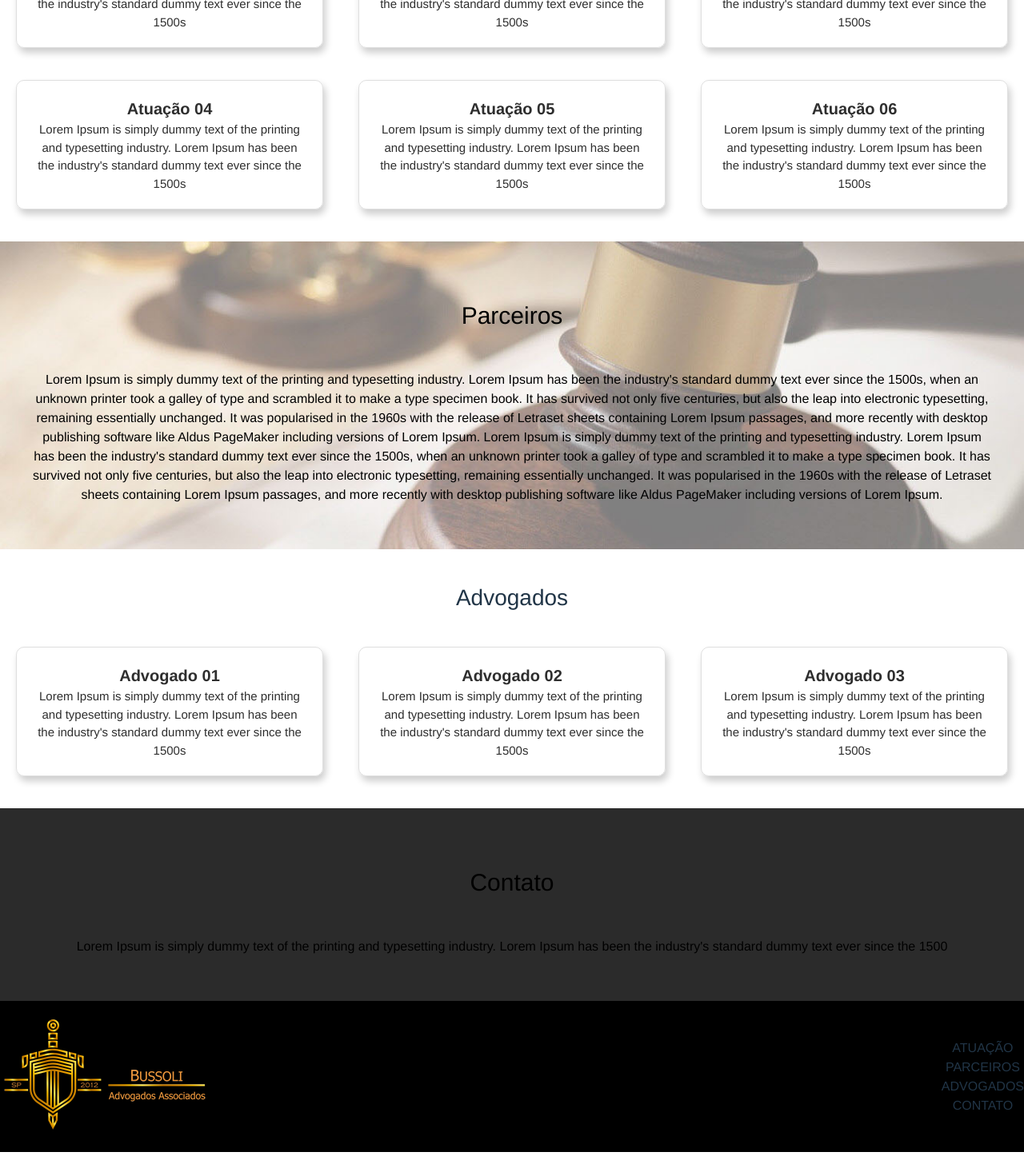
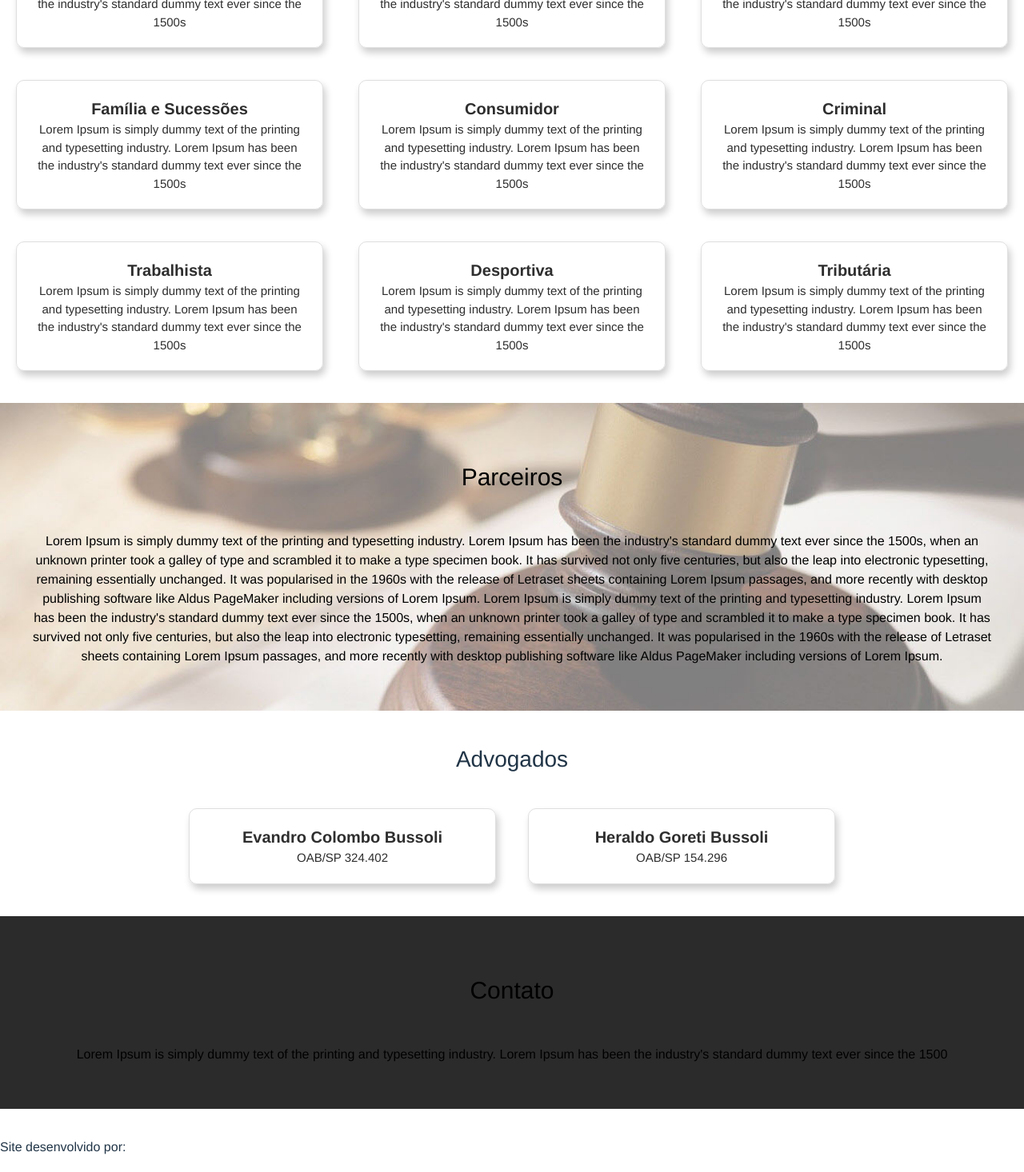
Before and after one commit to brunogomesdev/bussoli-advogados, a React (Vite) app: page / in a window 1280 px wide. Shown: the part 720-2186 px from the top of the page at 80% size. Before the commit the page ends 2161 px from the top, so only its background shows below. Built offline with nearby package versions, Linux system fonts and the light colour scheme.

Commit message:
Ajustes home

```diff
--- a/src/App.css
+++ b/src/App.css
@@ -172,7 +172,7 @@
     background-color: white;
     display: flex;
     flex-wrap: wrap;
-    justify-content: space-between;
+    justify-content: center;
     align-items: center;
     margin: 0 auto;
     padding: 20px 0;
@@ -237,11 +237,11 @@
 .main-rodape {
   width: 100%;
   margin: 0 auto;
-  background-color: black;
+  background-color: white;
 
   .rodape {
     max-width: 1280px;
-    background-color: black;
+    background-color: white;
     display: flex;
     justify-content: space-between;
     align-items: center;
--- a/src/App.jsx
+++ b/src/App.jsx
@@ -1,6 +1,7 @@
 import { useState } from 'react'
 import logoBussoli from './assets/logo-bussoli.png'
 import destaqueBussoli from './assets/destaque.jpg'
+import logoLampada from './assets/logo-cabecadelampada.png'
 import './App.css'
 
 function App() {
@@ -37,27 +38,39 @@ function App() {
         </div>
         <div className="atuacao">
           <div className="atuacao-list">
-            <p>Atuação 01</p>
+            <p>Cível</p>
             <div>Lorem Ipsum is simply dummy text of the printing and typesetting industry. Lorem Ipsum has been the industry's standard dummy text ever since the 1500s</div>
           </div>
           <div className="atuacao-list">
-            <p>Atuação 02</p>
+            <p>Empresarial</p>
             <div>Lorem Ipsum is simply dummy text of the printing and typesetting industry. Lorem Ipsum has been the industry's standard dummy text ever since the 1500s</div>
           </div>
           <div className="atuacao-list">
-            <p>Atuação 03</p>
+            <p>Imobiliário</p>
             <div>Lorem Ipsum is simply dummy text of the printing and typesetting industry. Lorem Ipsum has been the industry's standard dummy text ever since the 1500s</div>
           </div>
           <div className="atuacao-list">
-            <p>Atuação 04</p>
+            <p>Família e Sucessões</p>
             <div>Lorem Ipsum is simply dummy text of the printing and typesetting industry. Lorem Ipsum has been the industry's standard dummy text ever since the 1500s</div>
           </div>
           <div className="atuacao-list">
-            <p>Atuação 05</p>
+            <p>Consumidor</p>
             <div>Lorem Ipsum is simply dummy text of the printing and typesetting industry. Lorem Ipsum has been the industry's standard dummy text ever since the 1500s</div>
           </div>
           <div className="atuacao-list">
-            <p>Atuação 06</p>
+            <p>Criminal</p>
+            <div>Lorem Ipsum is simply dummy text of the printing and typesetting industry. Lorem Ipsum has been the industry's standard dummy text ever since the 1500s</div>
+          </div>
+          <div className="atuacao-list">
+            <p>Trabalhista</p>
+            <div>Lorem Ipsum is simply dummy text of the printing and typesetting industry. Lorem Ipsum has been the industry's standard dummy text ever since the 1500s</div>
+          </div>
+          <div className="atuacao-list">
+            <p>Desportiva</p>
+            <div>Lorem Ipsum is simply dummy text of the printing and typesetting industry. Lorem Ipsum has been the industry's standard dummy text ever since the 1500s</div>
+          </div>
+          <div className="atuacao-list">
+            <p>Tributária</p>
             <div>Lorem Ipsum is simply dummy text of the printing and typesetting industry. Lorem Ipsum has been the industry's standard dummy text ever since the 1500s</div>
           </div>
         </div>
@@ -76,16 +89,12 @@ function App() {
         </div>
         <div className="advogados">
           <div className="advogados-list">
-            <p>Advogado 01</p>
-            <div>Lorem Ipsum is simply dummy text of the printing and typesetting industry. Lorem Ipsum has been the industry's standard dummy text ever since the 1500s</div>
+            <p>Evandro Colombo Bussoli</p>
+            <div>OAB/SP 324.402</div>
           </div>
           <div className="advogados-list">
-            <p>Advogado 02</p>
-            <div>Lorem Ipsum is simply dummy text of the printing and typesetting industry. Lorem Ipsum has been the industry's standard dummy text ever since the 1500s</div>
-          </div>
-          <div className="advogados-list">
-            <p>Advogado 03</p>
-            <div>Lorem Ipsum is simply dummy text of the printing and typesetting industry. Lorem Ipsum has been the industry's standard dummy text ever since the 1500s</div>
+            <p>Heraldo Goreti Bussoli</p>
+            <div>OAB/SP 154.296</div>
           </div>
         </div>
       </div>
@@ -100,15 +109,10 @@ function App() {
       <div className="main-rodape">
         <div className="rodape">
           <div className="logo">
+            <p>Site desenvolvido por:</p>
             <a href="https://vitejs.dev" target="_blank">
-              <img src={logoBussoli} className="logo" alt="Vite logo" />
+              <img src={logoLampada} className="logo" alt="Vite logo" />
             </a>
-          </div>
-          <div className="menu">
-            <div className="menu-itens">ATUAÇÃO</div>
-            <div className="menu-itens">PARCEIROS</div>
-            <div className="menu-itens">ADVOGADOS</div>
-            <div className="menu-itens">CONTATO</div>
           </div>
         </div>
       </div>
```
Also changed, not shown: src/assets/logo-cabecadelampada.png (added).
